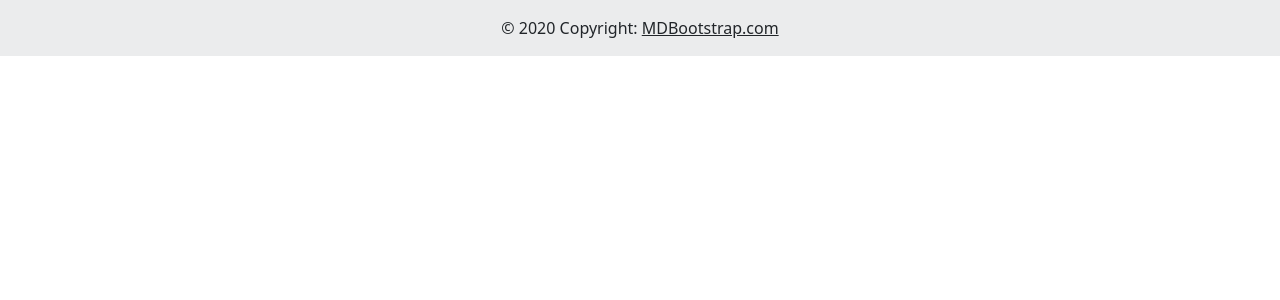
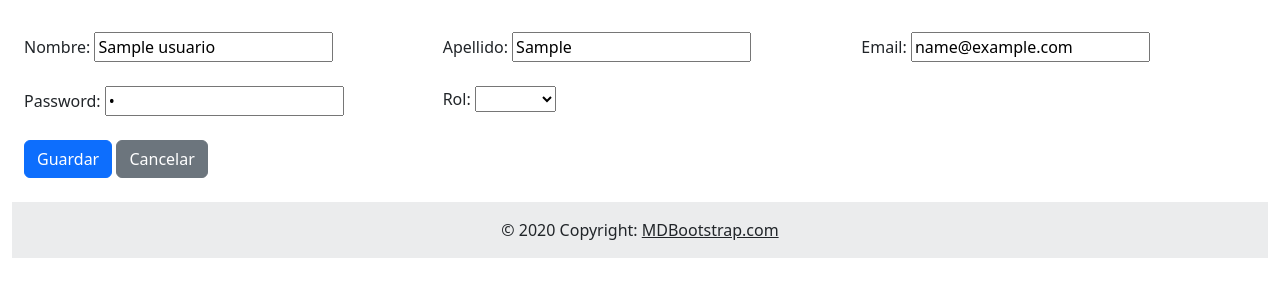
Before and after one commit to ImanolAmado/posibleDA, a PHP site: page /vistas/editarUsuario.php in a window 1280 px wide. Shown: the part 56-356 px from the top of the page. Run offline with PHP 8.4, Linux system fonts and the light colour scheme; the visitor is signed in with stand-in values (Sample User, id 1); tables that the repository leaves empty or names only in its code hold one stand-in row (values such as "Sample post").

Commit message:
commit algunosCambiosDeEditarUsuario

```diff
--- /dev/null
+++ b/controllers/controller_editarUsuario.php
@@ -0,0 +1,22 @@
+<?php
+include_once "../modelos/Usuario.php";
+session_start();
+
+if(!isset($_SESSION['email'])){
+    header("Location:login.html");
+    exit();
+}
+
+
+if ($_SERVER['REQUEST_METHOD'] === 'POST') {
+    // Recibir datos de la solicitud POST
+
+    $usuario = Usuario::editarUsuario($_SESSION['id_usuario']);
+
+    if($usuario==null){
+        // Responder
+        echo json_encode("No se han encontrado libros");
+        }
+        else echo json_encode($usuario);
+
+}
--- a/modelos/Usuario.php
+++ b/modelos/Usuario.php
@@ -114,6 +114,57 @@ class Usuario
         return $resultado;
 
     }
+
+    static function editarUsuario($id_usuario){
+        $conectorBD = new ConectorBD();
+        $conexion = $conectorBD->conectar();
+
+
+        // Consulta SQL login
+        $sql = "select id_usuario, nombre, apellido, email, password, rol from usuario where id_usuario = :id_usuario";
+
+        $stmt = $conexion->prepare($sql);
+
+        // vincular parámetros
+        $stmt->bindParam(':id_usuario',  $id_usuario);
+
+        $stmt->execute();
+        return $stmt->fetch(PDO::FETCH_ASSOC);
+
+    }
+
+    static function actualizarUsuario($usuario, $id_usuario){
+        $conectorBD = new ConectorBD();
+        $conexion = $conectorBD->conectar();
+
+        $nombre = $usuario->nombre;
+        $apellido = $usuario->apellido;
+        $email = $usuario->email;
+        $password = password_hash($usuario->password, PASSWORD_DEFAULT); //Hashear el password
+        $rol = $usuario->rol;
+
+        // Update de la tabla usuario_libro
+        $sql = "update usuario set nombre=:nombre, apellido=:apellido, email=:email, password=:password, rol=:rol where id_usuario=:id_usuario";
+        $stmt = $conexion->prepare($sql);
+        $stmt->bindParam(':id_usuario', $id_usuario);
+        $stmt->bindParam(':nombre', $nombre);
+        $stmt->bindParam(':apellido', $apellido);
+        $stmt->bindParam(':email', $email);
+        $stmt->bindParam(':password', $password);
+        $stmt->bindParam(':rol', $rol);
+        $stmt->execute();
+    }
+
+    static function validarEmail($id_usuario){
+        $conectorBD = new ConectorBD();
+        $conexion = $conectorBD->conectar();
+
+        $sql = "select email from usuario where id_usuario=:id_usuario";
+        $stmt = $conexion->prepare($sql);
+        $stmt->bindParam(':id_usuario', $is_usuario);
+        $stmt->execute();
+
+    }
 }
 
 ?>
--- a/vistas/editarUsuario.php
+++ b/vistas/editarUsuario.php
@@ -1,7 +1,7 @@
 <?php
 session_start();
 
-if(!isset($_SESSION['email'])){
+if (!isset($_SESSION['email'])) {
     header("Location:login.php");
     exit();
 }
@@ -9,7 +9,53 @@ if(!isset($_SESSION['email'])){
 
 include "cabecera.php";
 ?>
-
+<br>
+<div class="container-fluid">
+    <h1 id="titulo"></h1>
+    <form>
+        <div class="container-fluid">
+            <div class="row">
+                <div class="col-lg-4">
+                    <div class="form-group ">
+                        <label for="nombre">Nombre: </label>
+                        <input type="text" class="nombre" id="nombre" name="nombre" placeholder="nombre" required>
+                    </div>
+                </div>
+                <div class="col-lg-4">
+                    <div class="form-group ">
+                        <label for="apellido">Apellido: </label>
+                        <input type="text" class="apellido" id="apellido" name="apellido" placeholder="apellido" required>
+                    </div>
+                </div>
+                <div class="col-lg-4">
+                    <div class="form-group">
+                        <label for="email">Email: </label>
+                        <input type="email" class="email" id="email" name="email" aria-describedby="emailHelp" placeholder="example@gmail.com" required>
+                    </div>
+                </div>
+            </div><br>
+            <div class="row">
+                <div class="col-lg-4">
+                    <div class="form-group">
+                        <label for="password1">Password: </label>
+                        <input type="password" class="password" id="pass" name="pass" placeholder="Password" required>
+                    </div>
+                </div>
+                <div class="col-lg-4">
+                    <label for="rol">Rol: </label>
+                    <select class="rol" id="rol" name="rol" aria-label="Default select example" required>
+                        <option value="usuario">Usuario</option>
+                        <option value="admin">Admin</option>
+                    </select>
+                </div>
+            </div>
+            <br>
+            <button type="button" id="guardar" name="guardar" class="btn btn-primary">Guardar</button>
+            <button type="button" id="cancelar" name="cancelar" class="btn btn-secondary">Cancelar</button>
+    </form>
+</div>
+<br>
+<script src="js/editarUsuario.js"></script>
 
 
 <?php
--- /dev/null
+++ b/vistas/js/editarUsuario.js
@@ -0,0 +1,106 @@
+window.onload = function () {
+
+/*
+    let url = window.location.href;
+    let corte = url.split("=");
+    let id = corte[1];
+ */
+
+    //let idJSON = JSON.stringify(id);
+
+    fetch('../controllers/controller_editarUsuario.php', {
+        method: 'POST',
+        headers: {
+            'Content-Type': 'application/json'
+        },
+
+        body: JSON.stringify({})
+    })
+
+
+        // si no hay error, recibimos valor como objeto "data"
+        .then(response => response.json())
+        .then(data => {
+            pintarDatos(data);
+            console.log(data);
+        })
+
+
+    function pintarDatos(usuario) {
+
+        console.log(usuario);
+
+        /* let nombre = document.getElementById("nombre");
+        nombre.innerHTML = nombre; */
+
+        let nombre = document.getElementById("nombre");
+        if (usuario.nombre == null) {
+            nombre.value = "";
+        } else nombre.value = usuario.nombre;
+
+        let apellido = document.getElementById("apellido");
+        if (usuario.apellido == null) {
+            apellido.value = "por leer";
+        } else apellido.value = usuario.apellido;
+
+        let email = document.getElementById("email");
+        if (usuario.email == null) {
+            email.value = 1;
+        } else email.value = usuario.email;
+
+        let password = document.getElementById("pass");
+        if (usuario.password == null) {
+            password.value = "";
+        } else password.value = usuario.password;
+
+        let rol = document.getElementById("rol");
+        if (usuario.rol == null) {
+            rol.value = "";
+        } else rol.value = usuario.rol;
+
+        let guardar = document.getElementById("guardar");
+        guardar.addEventListener('click', actualizarUsuario);
+
+        function actualizarUsuario() {
+            let usuarioActualizar = new Object();
+            usuarioActualizar.nombre = nombre.value;
+            usuarioActualizar.apellido = apellido.value;
+            usuarioActualizar.email = email.value;
+            usuarioActualizar.password = password.value;
+            usuarioActualizar.rol = rol.value;
+
+            console.log(nombre.value);
+            console.log(apellido.value);
+            console.log(email.value);
+            console.log(password.value);
+            console.log(rol.value);
+
+            let usuarioActualizarJSON = JSON.stringify(usuarioActualizar);
+
+            fetch('../controllers/controller_actualizar.php', {
+                method: 'POST',
+                headers: {
+                    'Content-Type': 'application/json'
+                },
+
+                body: usuarioActualizarJSON
+            })
+
+                // si no hay error, recibimos valor como objeto "data"
+                .then(response => response.json())
+                .then(data => {
+                    //window.location.href = "home.php";
+
+                })
+
+        }
+
+        let cancelar = document.getElementById("cancelar");
+        cancelar.addEventListener('click', function () {
+            window.location.href = "home.php";
+        });
+
+
+    }
+
+}
```
Also changed, not shown: controllers/controller_actualizarUsuario.php (added, +20 -0 lines).
